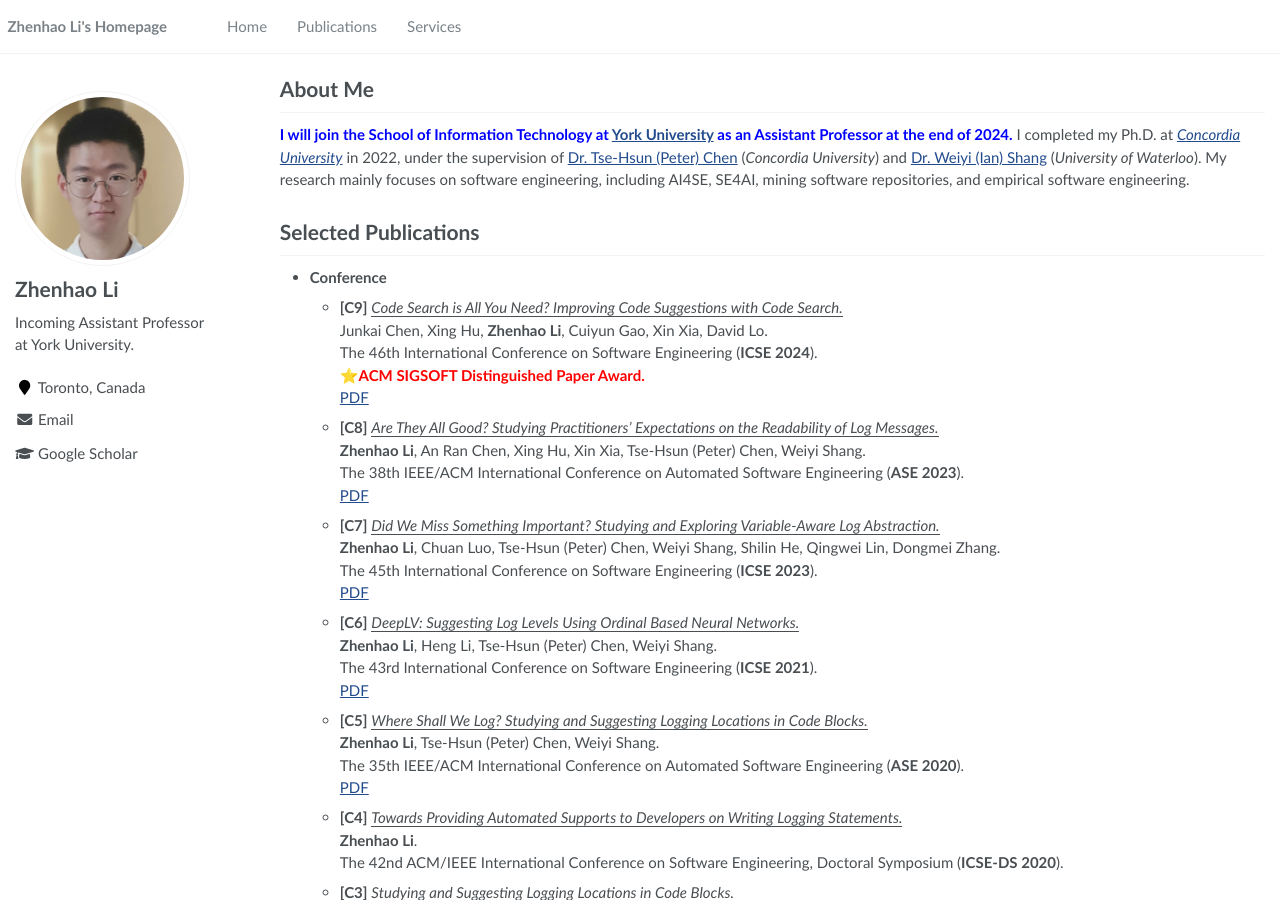
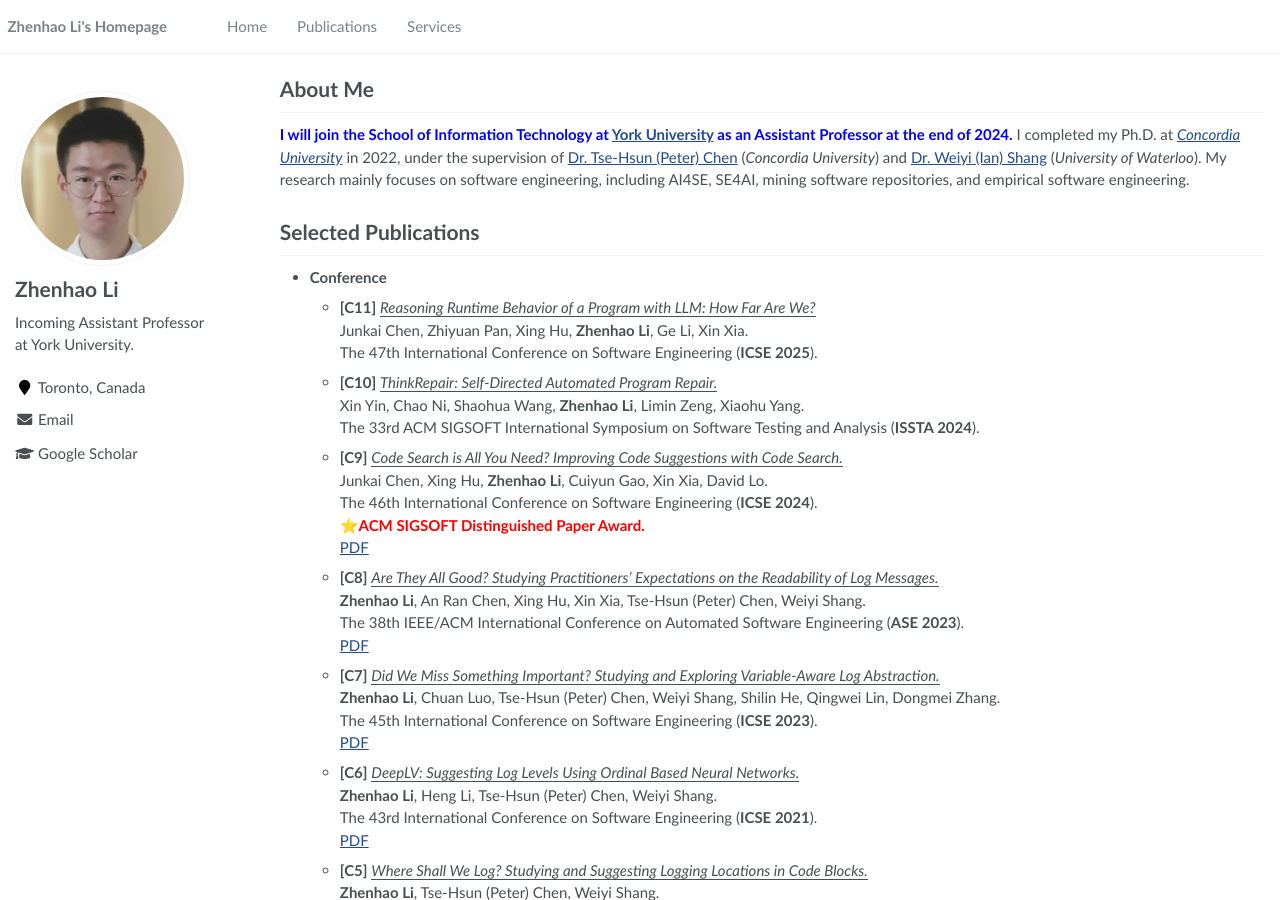
Before and after one commit to ginolzh/ginolzh.github.io, a Jekyll site: the page built from _pages/about.md, in a window 1280 px wide and 900 px high. Built offline with Jekyll 4.4.1, drawn with Linux system fonts in a browser that asks for light colours.

Commit message:
Update about.md

```diff
--- a/_pages/about.md
+++ b/_pages/about.md
@@ -20,6 +20,12 @@ About Me
 Selected Publications
 ======
 * **Conference**
+  * **[C11]** <ins>*Reasoning Runtime Behavior of a Program with LLM: How Far Are We?*</ins>\
+  Junkai Chen, Zhiyuan Pan, Xing Hu, **Zhenhao Li**, Ge Li, Xin Xia.\
+  The 47th International Conference on Software Engineering (**ICSE 2025**).
+  * **[C10]** <ins>*ThinkRepair: Self-Directed Automated Program Repair.*</ins>\
+  Xin Yin, Chao Ni, Shaohua Wang, **Zhenhao Li**, Limin Zeng, Xiaohu Yang.\
+  The 33rd ACM SIGSOFT International Symposium on Software Testing and Analysis (**ISSTA 2024**).
   * **[C9]** <ins>*Code Search is All You Need? Improving Code Suggestions with Code Search.*</ins>\
   Junkai Chen, Xing Hu, **Zhenhao Li**, Cuiyun Gao, Xin Xia, David Lo.\
   The 46th International Conference on Software Engineering (**ICSE 2024**).\
```
